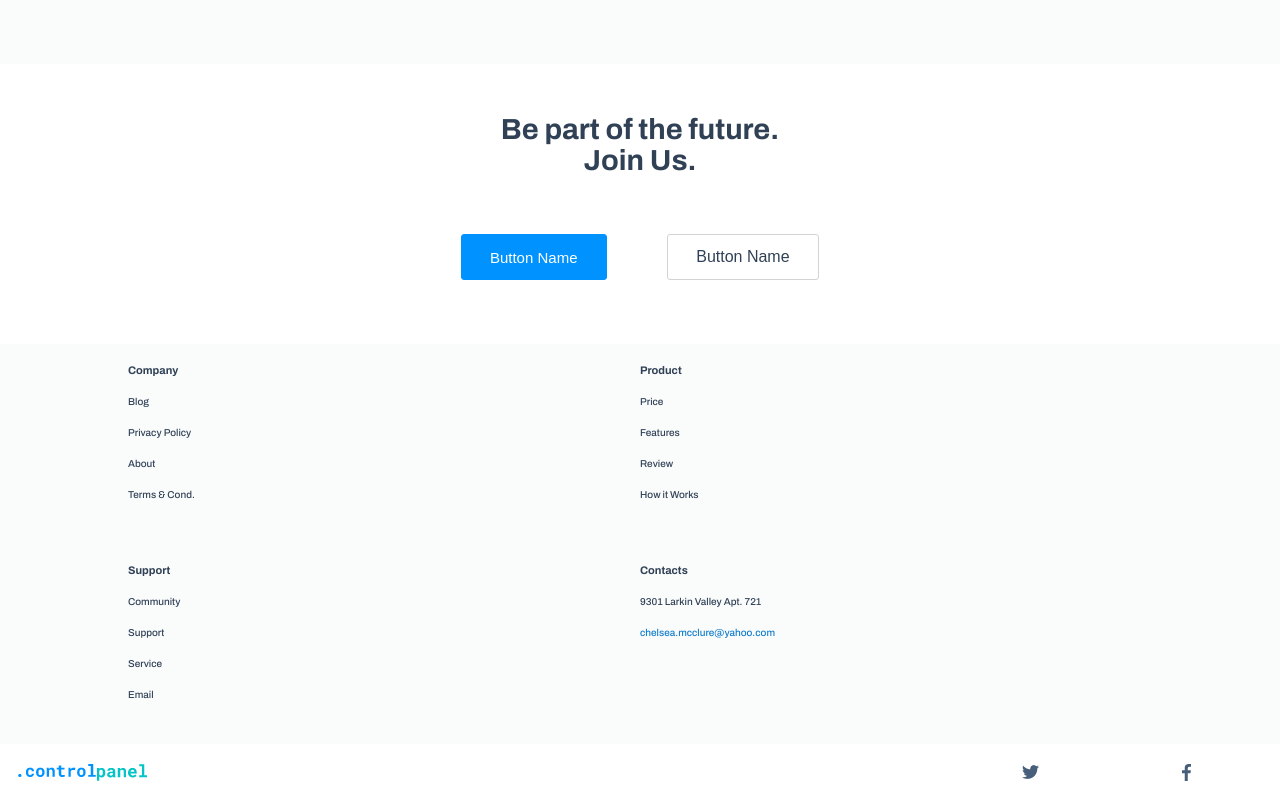
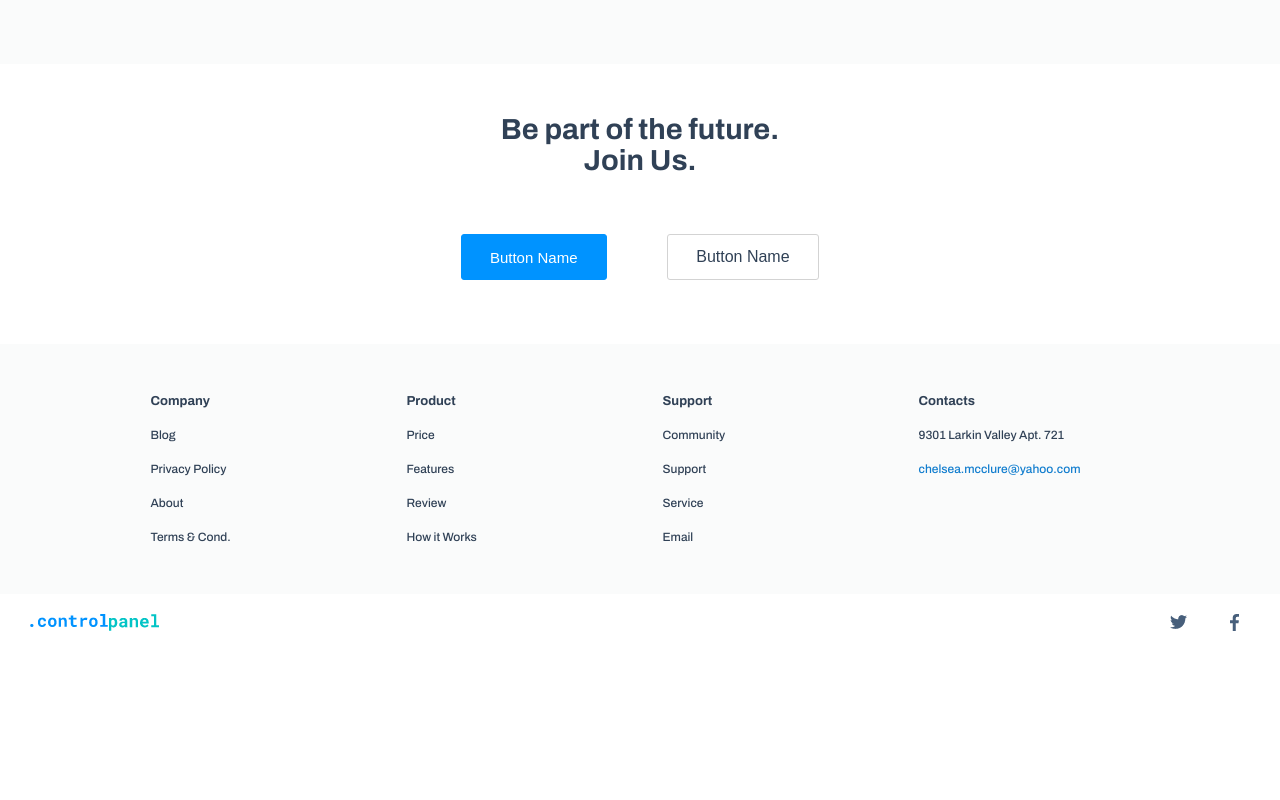
Before and after one commit to Aeilon/landing-page, a Gatsby site: page / in a window 1280 px wide. Shown: the part 2972-3772 px from the top of the page. After the commit the page ends 3622 px from the top, so only its background shows below. Built offline with nearby package versions, Linux system fonts and the light colour scheme; Gatsby itself is replaced by a stand-in of ours.

Commit message:
refactor: Add responsive Footer

```diff
--- a/src/components/Footer/FooterBottom/index.js
+++ b/src/components/Footer/FooterBottom/index.js
@@ -11,6 +11,20 @@ const BottomBar = styled.div`
   align-items: center;
   height: 56px;
   padding: 0 18px;
+
+  @media (min-width: 425px) {
+    padding: 0 20px;
+  }
+  @media (min-width: 768px) {
+    padding-left: 25px;
+  }
+  @media (min-width: 1024px) {
+    padding-left: 30px;
+  }
+  @media (min-width: 1440px) {
+    padding-right: 25px;
+    padding-left: 40px;
+  }
 `
 const IconsContainer = styled.div`
   height: 100%;
@@ -18,6 +32,19 @@ const IconsContainer = styled.div`
   display: flex;
   align-items: center;
   justify-content: space-around;
+
+  @media (min-width: 425px) {
+    width: 20%;
+  }
+  @media (min-width: 768px) {
+    width: 12%;
+  }
+  @media (min-width: 1024px) {
+    width: 9%;
+  }
+  @media (min-width: 1440px) {
+    width: 6%;
+  }
 `
 const Image = styled.img`
   cursor: pointer;
--- a/src/components/Footer/index.js
+++ b/src/components/Footer/index.js
@@ -1,6 +1,5 @@
 import React from "react"
 import styled from "styled-components"
-import FooterBottom from "./FooterBottom"
 
 const Footer = styled.footer`
   width: 100%;
@@ -8,6 +7,10 @@ const Footer = styled.footer`
   display: flex;
   justify-content: center;
   background: #fafbfb;
+
+  @media (min-width: 768px) {
+    height: 250px;
+  }
 `
 const Wrapper = styled.div`
   width: 80%;
@@ -15,6 +18,15 @@ const Wrapper = styled.div`
   display: flex;
   flex-direction: column;
   align-items: center;
+
+  @media (min-width: 375px) {
+    width: 80%;
+    margin-left: 27px;
+  }
+  @media (min-width: 425px) {
+    width: 80%;
+    margin-left: 45px;
+  }
 `
 const GridBox = styled.div`
   display: grid;
@@ -22,6 +34,12 @@ const GridBox = styled.div`
   height: 100%;
   grid-template-columns: repeat(2, 1fr);
   grid-template-rows: repeat(2, 1fr);
+
+  @media (min-width: 768px) {
+    display: flex;
+    flex-direction: row;
+    margin-top: 30px;
+  }
 `
 const Column = styled.div`
   height: 100%;
@@ -35,6 +53,19 @@ const SH1 = styled.h1`
   font-size: 11px;
   color: #304156;
   margin-top: 20px;
+
+  @media (min-width: 425px) {
+    font-size: 12px;
+  }
+  @media (min-width: 1024px) {
+    font-size: 13px;
+  }
+  @media (min-width: 1440px) {
+    font-size: 14px;
+  }
+  @media (min-width: 1900px) {
+    font-size: 15px;
+  }
 `
 const SH2 = styled.h2`
   font-family: Archivo, sans-serif;
@@ -42,6 +73,19 @@ const SH2 = styled.h2`
   font-size: 10px;
   color: #304156;
   margin-top: 20px;
+
+  @media (min-width: 425px) {
+    font-size: 11px;
+  }
+  @media (min-width: 1024px) {
+    font-size: 12px;
+  }
+  @media (min-width: 1440px) {
+    font-size: 13px;
+  }
+  @media (min-width: 1900px) {
+    font-size: 14px;
+  }
 `
 const Link = styled.a`
   font-family: Archivo, sans-serif;
@@ -50,6 +94,19 @@ const Link = styled.a`
   color: #117dce;
   margin-top: 20px;
   text-decoration: none;
+
+  @media (min-width: 425px) {
+    font-size: 11px;
+  }
+  @media (min-width: 1024px) {
+    font-size: 12px;
+  }
+  @media (min-width: 1440px) {
+    font-size: 13px;
+  }
+  @media (min-width: 1900px) {
+    font-size: 14px;
+  }
 `
 
 export default () => {
```
